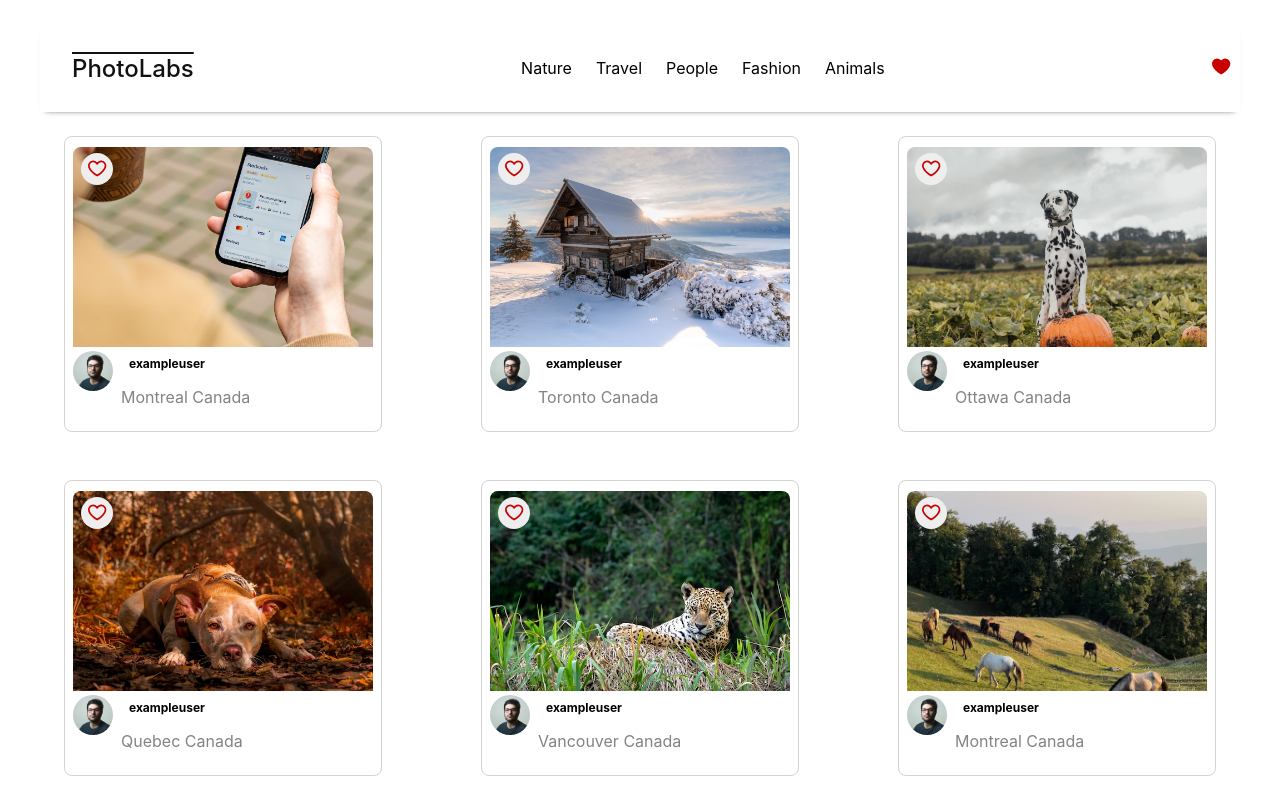
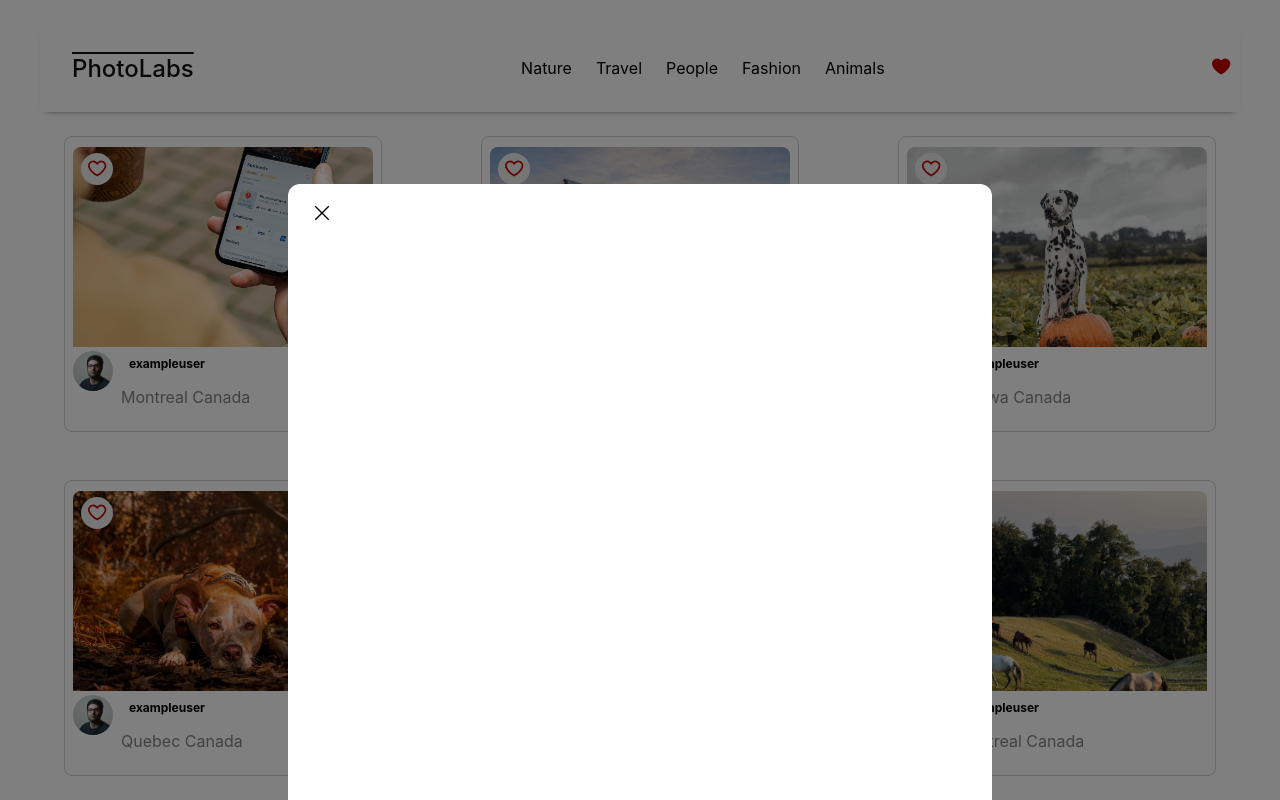
Before and after one commit to inadeasis/photolabs, a React (Create React App) app in the folder frontend/: page / in a window 1280 px wide. Shown: the top 800 px of the page. Built offline with nearby package versions, Linux system fonts and the light colour scheme.

Commit message:
fixed errors

```diff
--- a/frontend/src/App.jsx
+++ b/frontend/src/App.jsx
@@ -32,18 +32,17 @@ const App = () => {
     setModalPhotoData(item);
   };
 
-
   { isFavourited = photoIDs.length ? !isFavourited : isFavourited; }
 
 
   useEffect(() => {
-    console.log(photoIDs);
+   // console.log(photoIDs);
   }, [photoIDs]);
 
    return (
     <div className="App">
-      <HomeRoute topics={topics} photos={photos} updateFavouritedPhotoIDs={updateFavouritedPhotoIDs} isFavourited={isFavourited} setDisplayModal={setDisplayModal} />
-      {displayModal && <PhotoDetailsModal setDisplayModal={setDisplayModal} />}
+      <HomeRoute topics={topics} photos={photos} updateFavouritedPhotoIDs={updateFavouritedPhotoIDs} isFavourited={isFavourited} setDisplayModal={setDisplayModal} setModalData={setModalData} />
+      {modalPhotoData && <PhotoDetailsModal setDisplayModal={setDisplayModal} />}
       setModalData={setModalData}
     </div>
   );
--- a/frontend/src/routes/PhotoDetailsModal.jsx
+++ b/frontend/src/routes/PhotoDetailsModal.jsx
@@ -7,7 +7,6 @@ const PhotoDetailsModal = ({closeDisplayModal, modalPhotoData, setModalData }) =
   console.log(modalPhotoData);
   return (
     <div className="photo-details-modal">
-    {displayModal && <PhotoDetailsModal setModalData={setModalData} />}
     <button onClick={() => setModalData(false, {})}className="photo-details-modal__close-button"> <img src={closeSymbol} alt="close symbol" />
     </button>
     </div>
```
